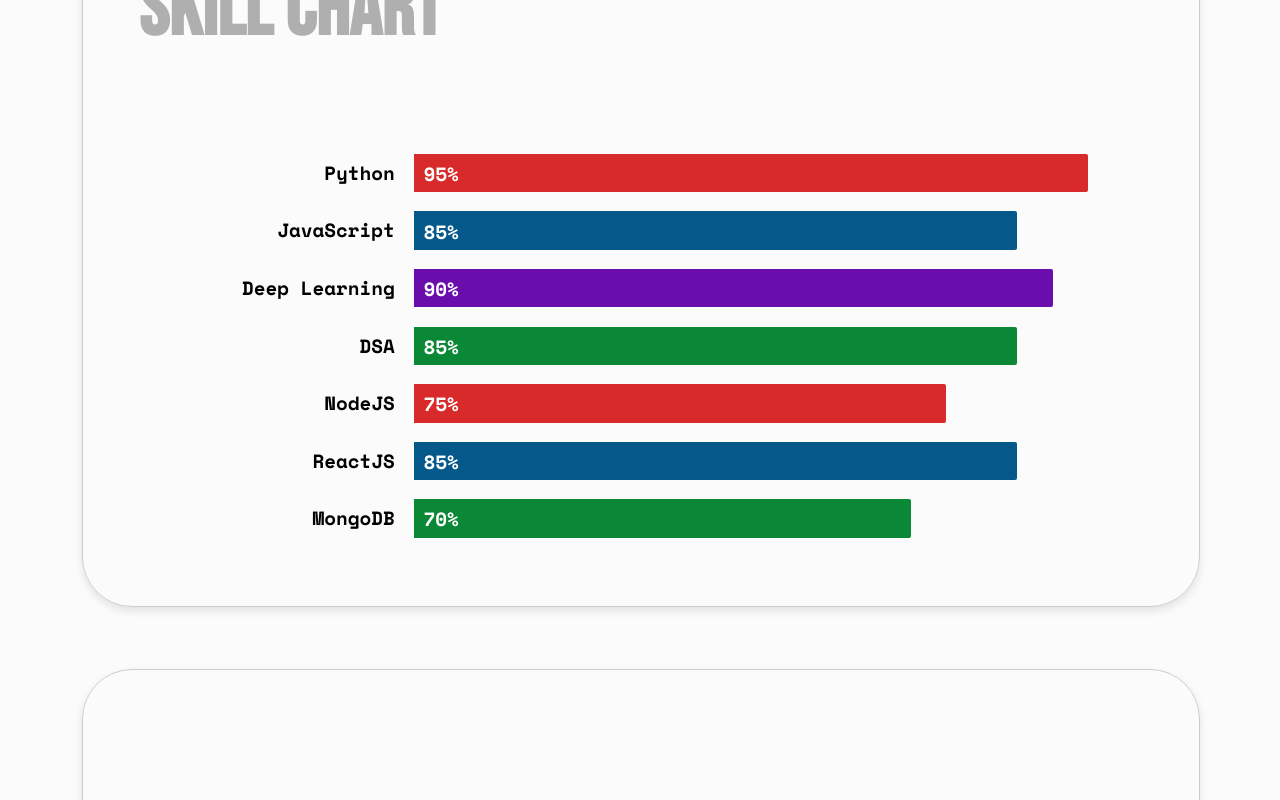
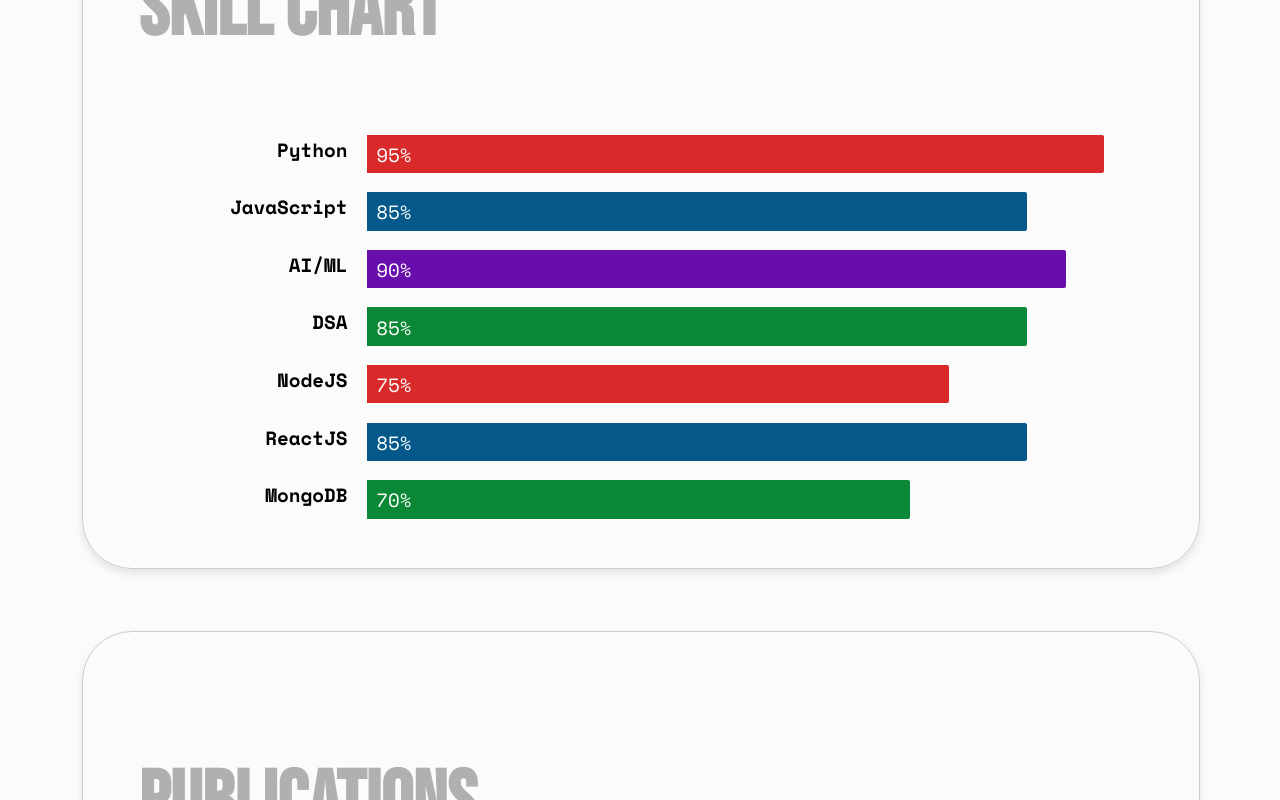
Before and after one commit to AbiXnash/abxfolio, a React (Vite) app: page / in a window 1280 px wide. Shown: the part 1420-2220 px from the top of the page. Built offline with nearby package versions, Linux system fonts and the light colour scheme.

Commit message:
feat: implement loading state with loader component and update About page skills

```diff
--- a/src/App.tsx
+++ b/src/App.tsx
@@ -1,20 +1,30 @@
-import Footer from './components/Footer/Footer'
-import About from './pages/About/About'
-import Achievements from './pages/Achievements/Achievements'
-import Contact from './pages/Contact/Contact'
-import Home from './pages/Home/Home'
-import Projects from './pages/Projects/Projects'
-import Publications from './pages/Publications/Publications'
-import './App.scss'
-import Navbar from './components/Header/Navbar/Navbar'
-import Sidebar from './components/Header/Sidebar/Sidebar'
-import { useState, useEffect } from 'react'
+import { useState, useEffect } from 'react';
+import Footer from './components/Footer/Footer';
+import About from './pages/About/About';
+import Achievements from './pages/Achievements/Achievements';
+import Contact from './pages/Contact/Contact';
+import Home from './pages/Home/Home';
+import Projects from './pages/Projects/Projects';
+import Publications from './pages/Publications/Publications';
+import './App.scss';
+import Navbar from './components/Header/Navbar/Navbar';
+import Sidebar from './components/Header/Sidebar/Sidebar';
+import './Loader.scss'; // Import CSS for the loader
+
+const Loader = () => {
+  return <div className="loader-container">
+          <div className="loader"></div>
+      </div>
+};
+
+
 const App = () => {
-  const [isOpen, setIsOpen] = useState(false)
+    const [isOpen, setIsOpen] = useState(false);
+    const [loading, setLoading] = useState(true);
 
     const toggle = () => {
-    setIsOpen(!isOpen)
-  }
+        setIsOpen(!isOpen);
+    };
 
     const preventCopy = (e: ClipboardEvent) => {
         e.preventDefault();
@@ -28,7 +38,27 @@
         };
     }, []);
 
-  return <div className='no-select'>
+    // This effect simulates data loading or the mounting of child components
+    useEffect(() => {
+        const loadComponents = async () => {
+            // Simulate an async operation, such as data fetching or a timeout
+            await new Promise((resolve) => {
+                setTimeout(() => {
+                    resolve(null);
+                }, 1500); // Simulating loading time (1 second)
+            });
+            setLoading(false); // Set loading to false after components are loaded
+        };
+
+        loadComponents();
+    }, []); // Runs once when the component mounts
+
+    return (
+        <div className='no-select'>
+            {loading ? (
+                <Loader />
+            ) : (
+                <>
                     <Navbar toggle={toggle} />
                     <Sidebar isOpen={isOpen} toggle={toggle} />
                     <Home />
@@ -38,21 +68,10 @@
                     <Achievements />
                     <Contact />
                     <Footer />
+                </>
+            )}
+        </div>
+    );
+};
 
-    {/* <Router>
-      <Navbar toggle={toggle} />
-      <Sidebar isopen={isopen} toggle={toggle} />
-      <Routes>
-        <Route path="/abxfolio" element={<Home/>} />
-        <Route path="/about" element={<About/>} />
-        <Route path="/publications" element={<Publications/>} />
-        <Route path="/projects" element={<Projects/>} />
-        <Route path="/achievements" element={<Achievements/>} />
-        <Route path="/contact" element={<Contact/>} />
-      </Routes>
-      <Footer />
-    </Router> */}
-  </div>
-}
-
-export default App
+export default App;
--- /dev/null
+++ b/src/Loader.scss
@@ -0,0 +1,26 @@
+/* HTML: <div class="loader"></div> */
+.loader-container {
+	display: grid;
+	place-items: center; /* Center both horizontally and vertically */
+	height: 100vh; /* Full viewport height */
+}
+
+.loader {
+  width: 80px;
+  height: 70px;
+  border: 5px solid #000;
+  padding: 0 8px;
+  box-sizing: border-box;
+  background:
+    linear-gradient(#fff 0 0) 0    0/8px 20px,
+    linear-gradient(#fff 0 0) 100% 0/8px 20px,
+    radial-gradient(farthest-side,#fff 90%,#0000) 0 5px/8px 8px content-box,
+    #000;
+  background-repeat: no-repeat;
+  animation: l3 2s infinite linear;
+}
+@keyframes l3{
+  25% {background-position: 0 0   ,100% 100%,100% calc(100% - 5px)}
+  50% {background-position: 0 100%,100% 100%,0    calc(100% - 5px)}
+  75% {background-position: 0 100%,100%    0,100% 5px}
+}
--- a/src/pages/About/About.scss
+++ b/src/pages/About/About.scss
@@ -6,11 +6,10 @@
 	margin-bottom: 40px;
 }
 
+
+
 .chart {
-	padding: 1em;
 	border-radius: 5px;
-	// font-size: 16px;
-
 
 	.part {
 		 display: flex;
@@ -18,14 +17,25 @@
 
 			> .label {
 				flex: 1;
-				flex-basis: 25%;
+				flex-basis: 35%;
 				text-align: right;
 				padding-right: 1em;
 				margin: 0.5em 0;
 				height: 2em;
-				line-height: 2em;
+				// line-height: 2em;
 				// color: $color-label;
 				font-weight: 600;
+				@media screen and (max-width: 480px) {
+					flex-basis: 35%;
+				}
+
+				@media screen and (min-width: 481px) and (max-width: 768px) {
+					flex-basis: 25%;
+				}
+
+				@media screen and (min-width: 769px) {
+					flex-basis: 20%;
+				}
 		 }
 
 		 .bar {
@@ -61,7 +71,7 @@
 					 transform: translateX(0%) translateY(-50%);
 					 z-index: 1;
 					 color: #FFF;
-					 font-weight: 600;
+					 font-weight: 500;
 				}
 		 }
 
--- a/src/pages/About/About.tsx
+++ b/src/pages/About/About.tsx
@@ -26,7 +26,7 @@
 						</div>
 					</div>
 					<div className="part percent-90">
-						<div className="label">Deep Learning</div>
+						<div className="label">AI/ML</div>
 						<div className="bar purple-skill aw">
 								<div className="label">90%</div>
 						</div>
```
Lines whose indentation alone changed are shown as unchanged.
